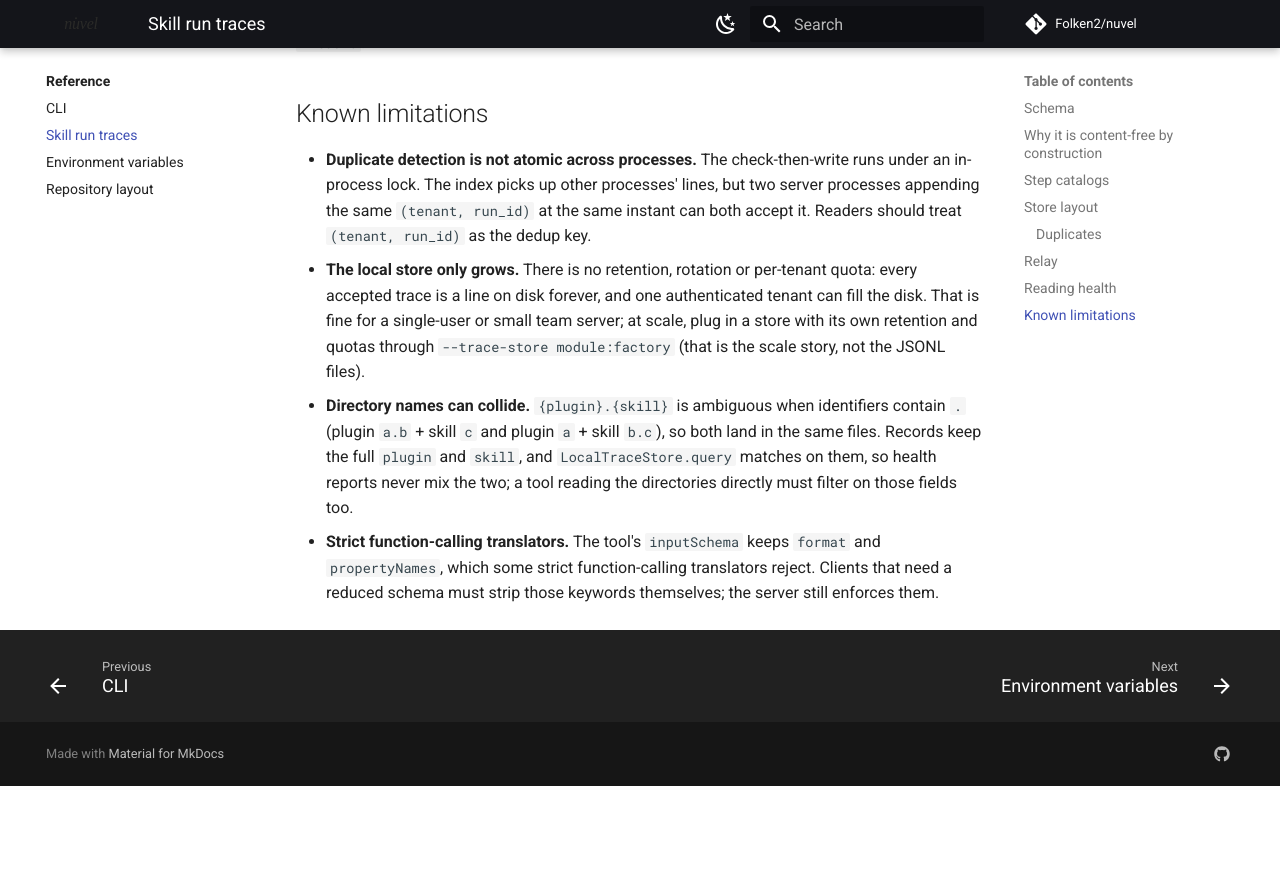
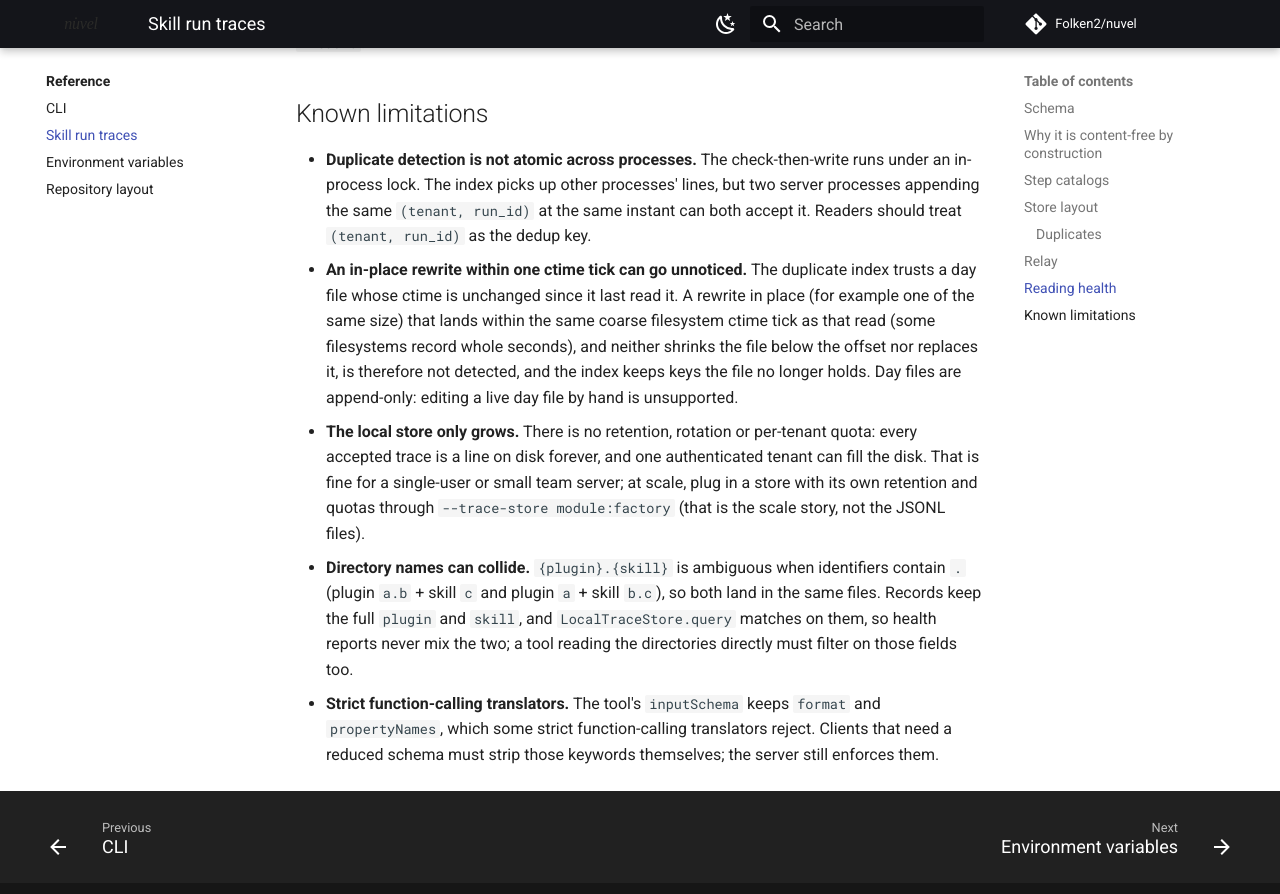
Before and after one commit to Folken2/nuvel, an MkDocs documentation site: the page built from docs/reference/skill-run-traces.md, in a window 1280 px wide and 900 px high, scrolled down 4127 px. Shown: the top 894 px of the window. Built offline with MkDocs 1.6.1 and Material for MkDocs 9.7.7, drawn with Linux system fonts in a browser that asks for light colours; comment, search, counter and statistics services are not loaded; before the commit the page ends 4913 px from its top, so only the background shows below that.

Commit message:
docs: note that a same-size in-place day-file rewrite within one ctime tick can go undetected
Co-Authored-By: Claude Opus 5.5 <noreply@anthropic.com>

```diff
--- a/docs/reference/skill-run-traces.md
+++ b/docs/reference/skill-run-traces.md
@@ -169,6 +169,13 @@ and `install_skill` are exposed only when named in `--tools`.
   under an in-process lock. The index picks up other processes' lines, but two server
   processes appending the same `(tenant, run_id)` at the same instant can both accept
   it. Readers should treat `(tenant, run_id)` as the dedup key.
+- **An in-place rewrite within one ctime tick can go unnoticed.** The duplicate index
+  trusts a day file whose ctime is unchanged since it last read it. A rewrite in place
+  (for example one of the same size) that lands within the same coarse filesystem
+  ctime tick as that read (some filesystems record whole seconds), and neither shrinks
+  the file below the offset nor replaces it, is therefore not detected, and the index
+  keeps keys the file no longer holds. Day files are append-only: editing a live day
+  file by hand is unsupported.
 - **The local store only grows.** There is no retention, rotation or per-tenant quota:
   every accepted trace is a line on disk forever, and one authenticated tenant can fill
   the disk. That is fine for a single-user or small
```
